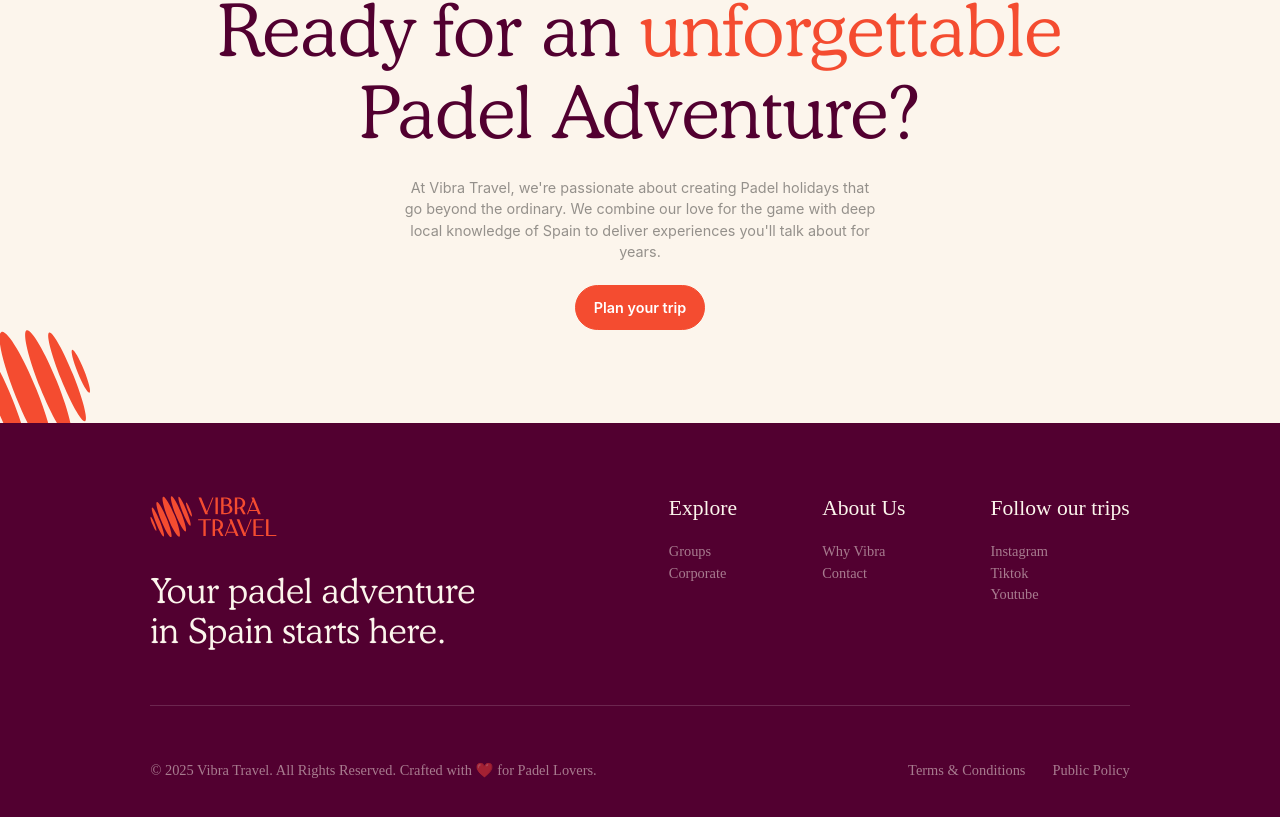
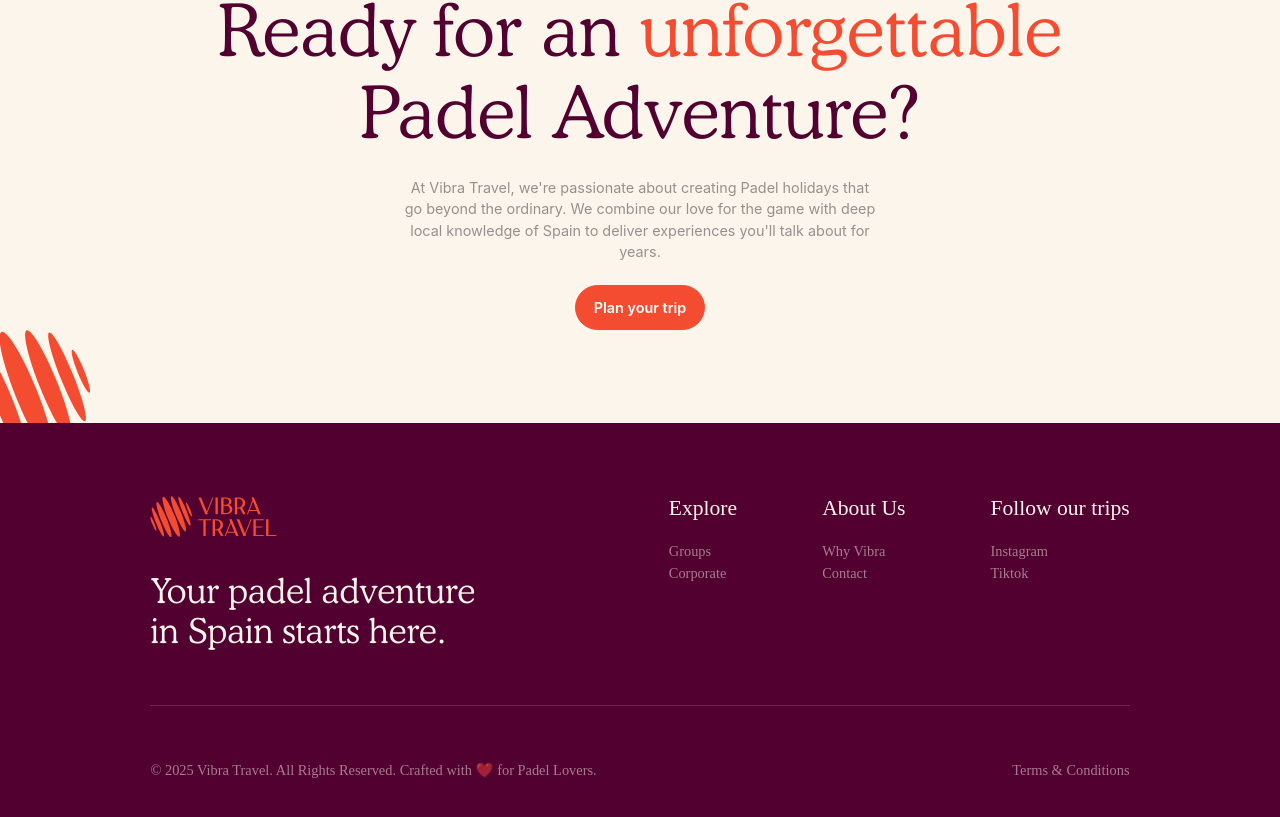
Before and after one commit to NicolasCornaglia/vibra-travel, a Vue app: page / in a window 1280 px wide. Shown: the part 3088-3905 px from the top of the page. Built offline with nearby package versions, Linux system fonts and the light colour scheme; a web font is replaced by a local one.

Commit message:
feat: update footer

```diff
--- a/src/components/Footer.vue
+++ b/src/components/Footer.vue
@@ -48,18 +48,11 @@
                 <p class="button-text">Instagram</p>
               </a>
               <a
-                href="https://www.instagram.com/vibratravel__/"
+                href="https://www.tiktok.com/@vibratravel"
                 target="_blank"
-                class="nav-link not-clickable"
+                class="nav-link"
               >
                 <p class="button-text">Tiktok</p>
-              </a>
-              <a
-                href="https://www.instagram.com/vibratravel__/"
-                target="_blank"
-                class="nav-link not-clickable"
-              >
-                <p class="button-text">Youtube</p>
               </a>
             </div>
           </div>
@@ -75,7 +68,6 @@
         </p>
         <div class="bottom-links">
           <a href="/legal" class="nav-link buttom-text"> <p class="button-text">Terms & Conditions</p></a>
-          <a href="/legal" class="nav-link buttom-text"><p class="button-text">Public Policy</p></a>
         </div>
       </div>
     </div>
```
